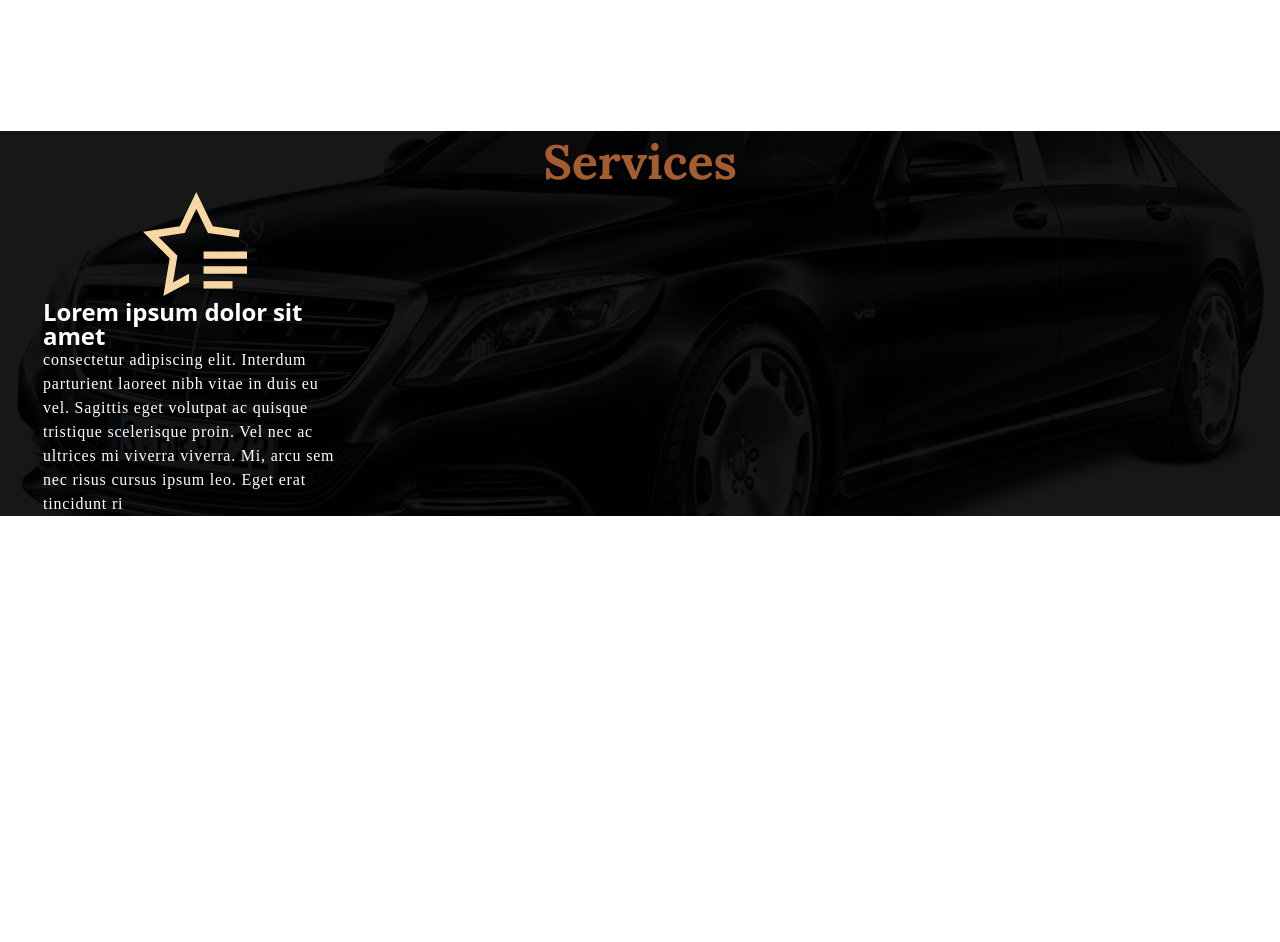
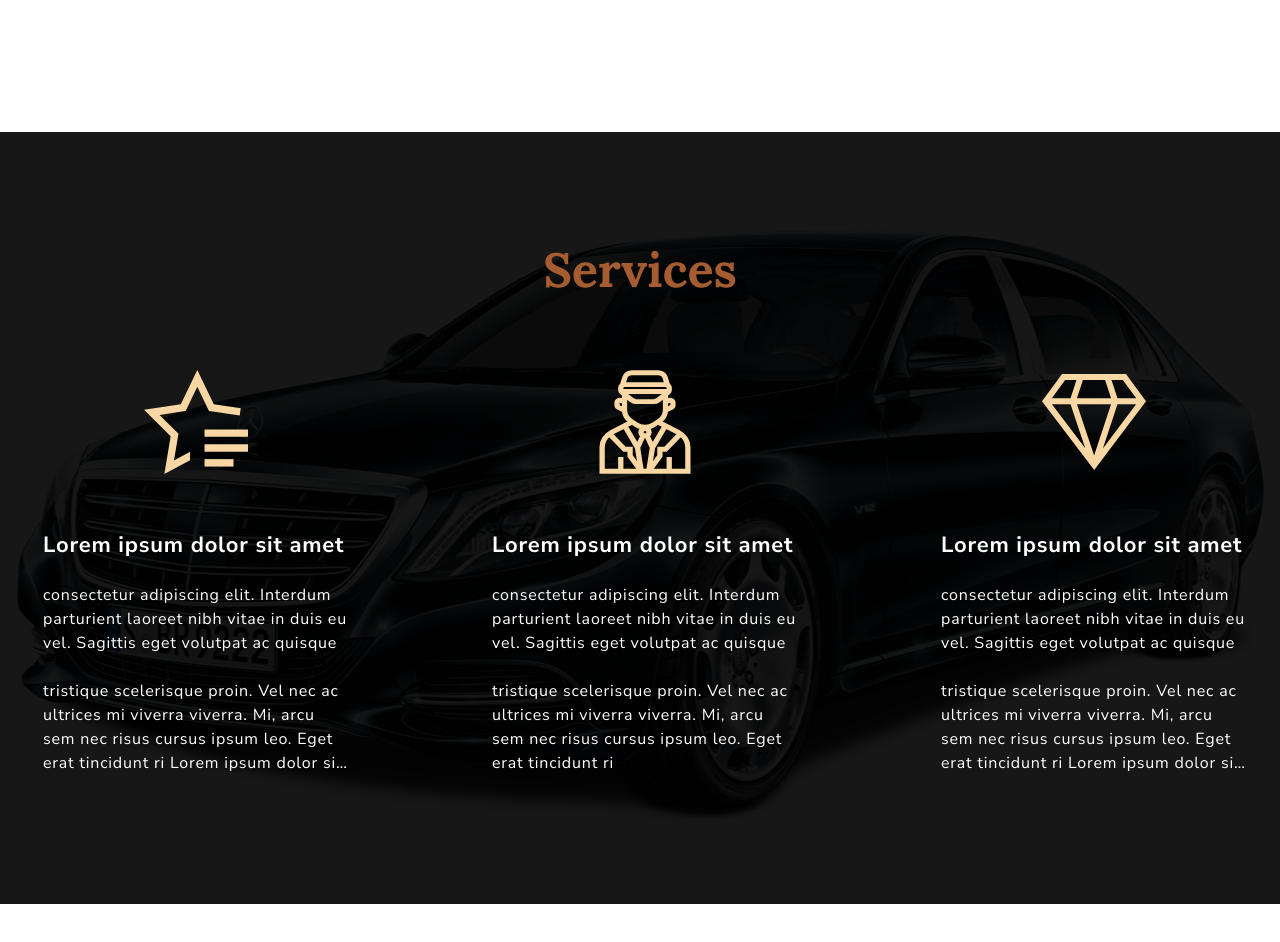
Before and after one commit to MohammadMahdi-Yousefi/Chaffeur-Landing-pro, a plain HTML site: page index.html in a window 1280 px wide. Shown: the part 1368-2310 px from the top of the page. Before the commit the page ends 1943 px from the top, so only its background shows below. Drawn offline with nearby package versions, Linux system fonts and the light colour scheme; a web font is replaced by a local one.

Commit message:
finished services section

```diff
--- a/index.html
+++ b/index.html
@@ -10,8 +10,6 @@
   </head>
   <body>
     <!-- header -->
-    <header class="header">
-      <!-- nav bar -->
     <div class="bbb">
       <nav class="nav-header container">
         <div>
@@ -36,7 +34,9 @@
         </a>
       </nav>
     </div>
-      <div class="main-header ">
+    <header class="header">
+      <!-- nav bar -->
+      <div class="main-header">
         <div class="tilte">
           <span class="title-bar"></span>
           <p class="title-text">
@@ -86,65 +86,62 @@
 
     <!-- services section -->
     <section class="services-section">
-      <div class="services-content container">
-
-
       <h2 class="services-heading">Services</h2>
-        <div class="services">
+      <div class="services container">
         <!-- services 1 -->
         <div class="service">
           <img
             src="./images/star svg.svg"
             alt="star"
-              width="104"
+            width="104px"
             height="104px"
           />
-         <div class="">
-              <h3 class="service-title">Lorem ipsum dolor sit amet</h3>
           <p class="service-text">
-                consectetur adipiscing elit. Interdum parturient laoreet nibh
-                vitae in duis eu vel. Sagittis eget volutpat ac quisque tristique
-                scelerisque proin. Vel nec ac ultrices mi viverra viverra. Mi,
-                arcu sem nec risus cursus ipsum leo. Eget erat tincidunt ri
+            <span class="service-title">Lorem ipsum dolor sit amet</span
+            ><br /><br />
+            consectetur adipiscing elit. Interdum parturient laoreet nibh vitae
+            in duis eu vel. Sagittis eget volutpat ac quisque<br /><br />tristique
+            scelerisque proin. Vel nec ac ultrices mi viverra viverra. Mi, arcu
+            sem nec risus cursus ipsum leo. Eget erat tincidunt ri Lorem ipsum
+            dolor sit amet, consectetur adipisicing elit. Voluptatibus eaque
+            dignissimos sapiente distinctio, officia tempore amet nam sed rerum
+            recusandae nemo in perferendis, impedit ab, consectetur maiores
+            aspernatur. Non, quibusdam?
           </p>
         </div>
-          </div>
-
-
-<!--
         <div class="service">
           <img
             src="./images/person svg.svg"
-              alt="person"
-              width="86px"
-              height="96px"
+            alt="star"
+            width="104px"
+            height="104px"
           />
-            <h3 class="service-title">Lorem ipsum dolor sit amet</h3>
           <p class="service-text">
-              consectetur adipiscing elit. Interdum parturient laoreet nibh
-              vitae in duis eu vel. Sagittis eget volutpat ac quisque tristique
-              scelerisque proin. Vel nec ac ultrices mi viverra viverra. Mi,
-              arcu sem nec risus cursus ipsum leo. Eget erat tincidunt ri
+            <span class="service-title">Lorem ipsum dolor sit amet</span
+            ><br /><br />
+            consectetur adipiscing elit. Interdum parturient laoreet nibh vitae
+            in duis eu vel. Sagittis eget volutpat ac quisque <br /><br />
+            tristique scelerisque proin. Vel nec ac ultrices mi viverra viverra.
+            Mi, arcu sem nec risus cursus ipsum leo. Eget erat tincidunt ri
           </p>
         </div>
-
         <div class="service">
-
-
           <img
             src="./images/diamond svg.svg"
-              alt="diamond"
+            alt="star"
             width="104px"
-              height="114px"
+            height="104px"
           />
-            <h3 class="service-title">Lorem ipsum dolor sit amet</h3>
           <p class="service-text">
-              consectetur adipiscing elit. Interdum parturient laoreet nibh
-              vitae in duis eu vel. Sagittis eget volutpat ac quisque tristique
-              scelerisque proin. Vel nec ac ultrices mi viverra viverra. Mi,
-              arcu sem nec risus cursus ipsum leo. Eget erat tincidunt ri
+            <span class="service-title">Lorem ipsum dolor sit amet</span
+            ><br /><br />
+            consectetur adipiscing elit. Interdum parturient laoreet nibh vitae
+            in duis eu vel. Sagittis eget volutpat ac quisque<br /><br />
+            tristique scelerisque proin. Vel nec ac ultrices mi viverra viverra.
+            Mi, arcu sem nec risus cursus ipsum leo. Eget erat tincidunt ri
+            Lorem ipsum dolor sit amet consectetur adipisicing elit. Cumque,
+            nobis.
           </p>
-          </div> -->
         </div>
       </div>
     </section>
--- a/styles/Responsive.css
+++ b/styles/Responsive.css
@@ -104,6 +104,7 @@
     margin-left: 31px;
     gap: 19px;
     display: flex;
+    margin-top: 0;
     /* align-items: center; */
   }
   .title-text {
--- a/styles/style.css
+++ b/styles/style.css
@@ -23,8 +23,8 @@ body {
   src: url("../fonts/lora/Lora-Italic-VariableFont_wght.ttf");
 }
 @font-face {
-  font-family: Noto Sans;
-  src: url("../fonts/noto sansa/NotoSans-VariableFont_wdth,wght.ttf");
+  font-family: Nunito Sans;
+  src: url("../fonts/Nunito Sans/NunitoSans-VariableFont_YTLC,opsz,wdth,wght.ttf");
 }
 
 /*
@@ -39,21 +39,16 @@ colors :
 
 /* nav header */
 .nav-header {
-
   display: flex;
   align-items: center;
   justify-content: space-between;
-  /* padding: 0px 125px; */
+  padding: 23px 0px;
 }
-.bbb{
-  padding: 18px 0px;
-  line-height: 44px;
+.bbb {
+  background-color: rgba(255, 255, 255, 0.98);
   position: sticky;
   top: 0;
-  z-index: 2;
-  background-color: hwb(0 100% 0% / 0.95);
-
-
+  z-index: 100;
 }
 .btn-mobile-nav {
   display: none;
@@ -63,7 +58,7 @@ colors :
   gap: 48px;
   list-style-type: none;
   font-size: 16px;
-  font-family: Noto Sans;
+  font-family: Nunito Sans;
 }
 .nav-link:link,
 .nav-link:visited {
@@ -162,7 +157,7 @@ colors :
   margin-bottom: 16px;
 }
 .about-par {
-  font-family: Noto Sans;
+  font-family: Nunito Sans;
   font-size: 16px;
   font-weight: 400;
   line-height: 23.2px;
@@ -177,8 +172,7 @@ colors :
   display: flex;
   flex-direction: column;
 }
-.services-content {
-}
+
 .services-heading {
   text-align: center;
   font-family: Lora;
@@ -186,32 +180,39 @@ colors :
   font-weight: 700;
   line-height: 61.44px;
   color: #a55c30;
+  margin-top: 107px;
 }
 .services {
   display: flex;
-  gap: 143px;
+  column-gap: 143px;
+  margin-top: 70px;
+  margin-bottom: 129px;
 }
+
 .service {
-  max-width: 303px;
   text-align: center;
   color: white;
 }
 .service-title {
-  font-family: Noto Sans;
-  font-size: 24px;
+  font-size: 22px;
   font-weight: 700;
-  line-height: 24px;
-  letter-spacing: -0.005em;
+
   text-align: left;
 }
 .service-text {
+  margin-top: 55px;
+
   font-family: Nunito Sans;
   font-size: 16px;
   font-weight: 400;
   line-height: 24px;
   letter-spacing: 0.05em;
-  text-align: left;
+  text-align: start;
+  min-width: 306px;
+
+  display: -webkit-box;
+  -webkit-line-clamp: 10;
+  -webkit-box-orient: vertical;
+  overflow: hidden;
+
 }
-.service img {
-  margin: 0 auto;
-}
```
Also changed, not shown: fonts/Nunito Sans/NunitoSans-VariableFont_YTLC,opsz,wdth,wght.ttf (added), 1 other file. Lines whose indentation alone changed are shown as unchanged.
